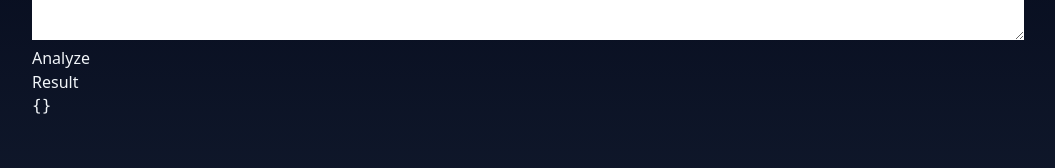
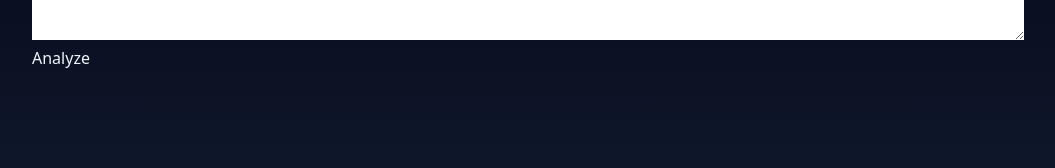
Before and after one commit to abvgdelya/ling4diagnosis_proj, a Next.js app: page / in a window 1280 px wide. Shown: the part 224-392 px from the top of the page, without its empty margins (112-1167 px from the left). Built offline with nearby package versions, Linux system fonts and the light colour scheme.

Commit message:
Update page.tsx

```diff
--- a/src/app/page.tsx
+++ b/src/app/page.tsx
@@ -1,9 +1,14 @@
 "use client";
 import { useState } from "react";
 
+interface AnalysisResult {
+  textWithMarkers?: string;
+  [key: string]: any; // For other properties returned by your API
+}
+
 export default function HomePage() {
   const [text, setText] = useState("");
-  const [result, setResult] = useState({});
+  const [result, setResult] = useState<AnalysisResult | null>(null); // Changed to null initially
   const [loading, setLoading] = useState(false);
 
   const analyze = async () => {
```
